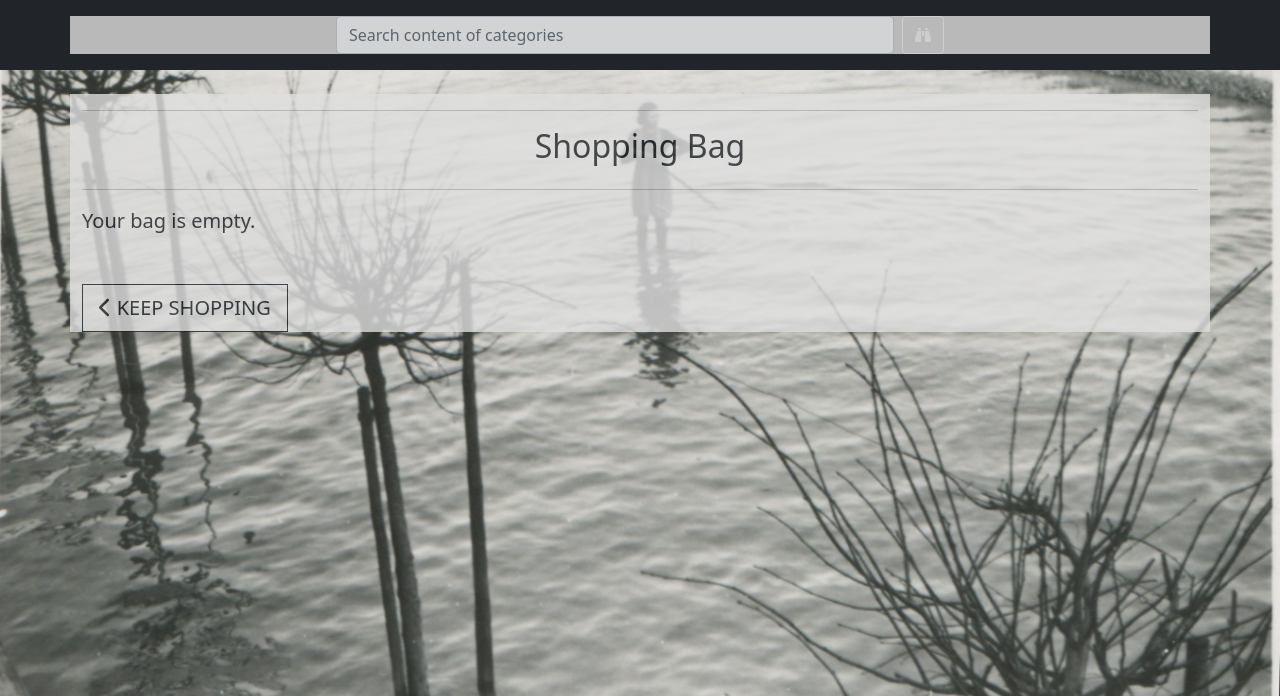
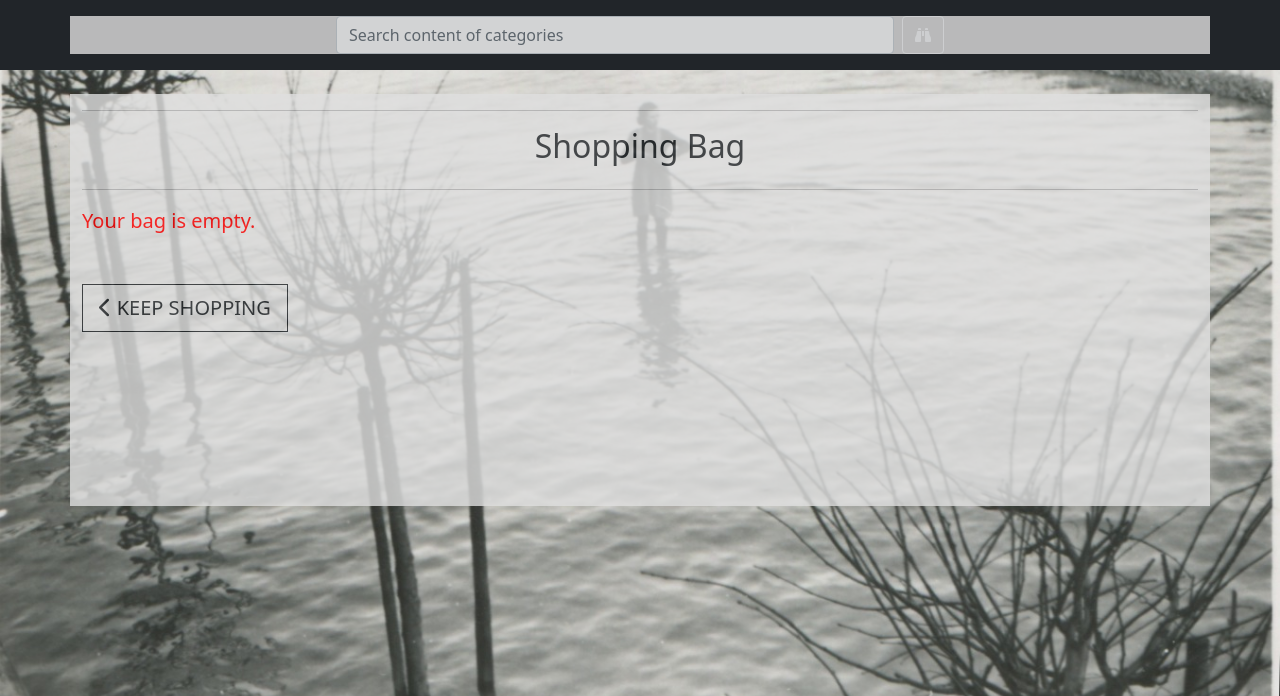
Before and after one commit to VladaAlek/pp-commerce-261124, a Django app: page /bag/ in a window 1280 px wide. Shown: the part 104-800 px from the top of the page. Run offline with Django 3.2, Linux system fonts and the light colour scheme; some libraries are stand-ins or nearby versions.

Commit message:
style bag.html when the bag is empty

```diff
--- a/bag/templates/bag/bag.html
+++ b/bag/templates/bag/bag.html
@@ -13,7 +13,7 @@
             </div>
         </div>
 
-        <div class="row">
+        <div class="row bag-row">
             <div class="col">
                 {% if bag_items %}
                     <div class="table-responsive rounded">
@@ -85,7 +85,7 @@
                         </table>
                     </div>
                 {% else %}
-                    <p class="lead mb-5">Your bag is empty.</p>
+                    <p class="lead mb-5 empty-bag-notification">Your bag is empty.</p>
                     <a href="{% url 'categories' %}" class="btn btn-outline-dark rounded-0 btn-lg">
                         <span class="icon">
                             <i class="fas fa-chevron-left"></i>
--- a/static/css/base.css
+++ b/static/css/base.css
@@ -79,6 +79,14 @@ body {
     cursor: pointer;
 }
 
+.empty-bag-notification {
+    color: red
+}
+
+.bag-row {
+    min-height: 300px;
+}
+
 /*materials page*/
 
 
```
